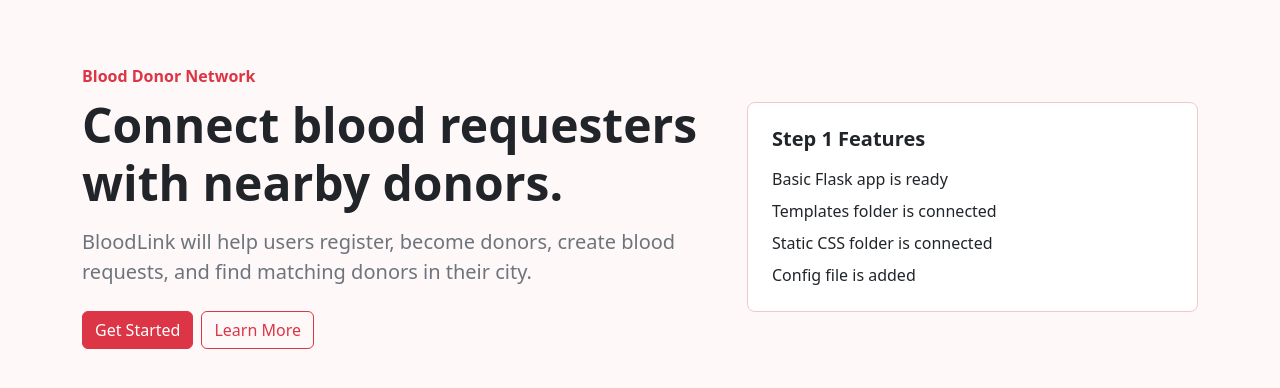
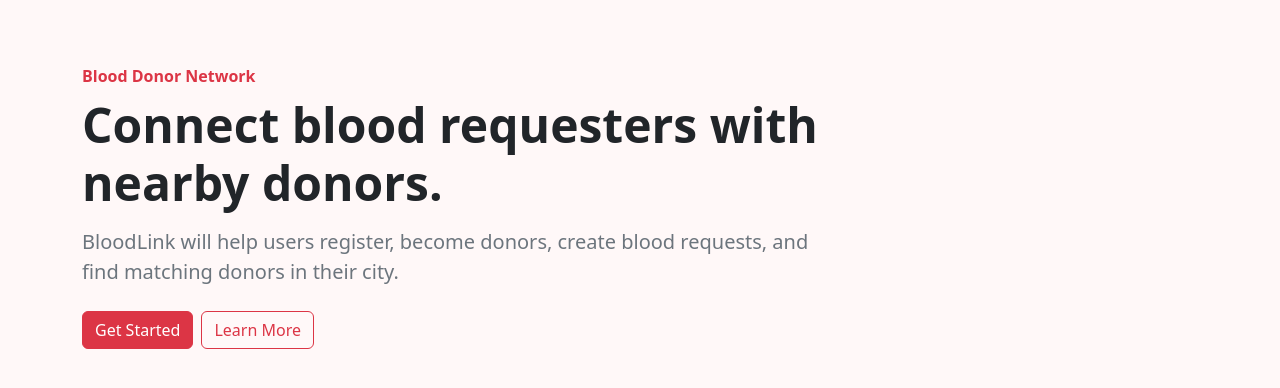
Before and after one commit to shivnandan-kumar/bloodlink-flask, a Flask app: page / in a window 1280 px wide. Shown: the part 57-445 px from the top of the page. Run offline with Flask 3, Linux system fonts and the light colour scheme.

Commit message:
Remove development notes from homepage

```diff
--- a/app/static/css/style.css
+++ b/app/static/css/style.css
@@ -1,11 +1,5 @@
 body {
     background: #fff8f8;
-}
-
-.feature-panel {
-    background: #ffffff;
-    border: 1px solid #f1c9c9;
-    border-radius: 8px;
 }
 
 .auth-container {
--- a/app/templates/index.html
+++ b/app/templates/index.html
@@ -5,8 +5,8 @@
 {% block content %}
 <section class="py-5">
     <div class="container">
-        <div class="row align-items-center g-4">
-            <div class="col-lg-7">
+        <div class="row">
+            <div class="col-lg-9 col-xl-8">
                 <p class="text-danger fw-semibold mb-2">Blood Donor Network</p>
                 <h1 class="display-5 fw-bold">Connect blood requesters with nearby donors.</h1>
                 <p class="lead text-secondary mt-3">
@@ -22,17 +22,6 @@
                     <a class="btn btn-outline-danger" href="#">Learn More</a>
                 </div>
             </div>
-            <div class="col-lg-5">
-                <div class="feature-panel p-4">
-                    <h2 class="h5 fw-bold mb-3">Step 1 Features</h2>
-                    <ul class="list-unstyled mb-0">
-                        <li class="mb-2">Basic Flask app is ready</li>
-                        <li class="mb-2">Templates folder is connected</li>
-                        <li class="mb-2">Static CSS folder is connected</li>
-                        <li>Config file is added</li>
-                    </ul>
-                </div>
-            </div>
         </div>
     </div>
 </section>
```
